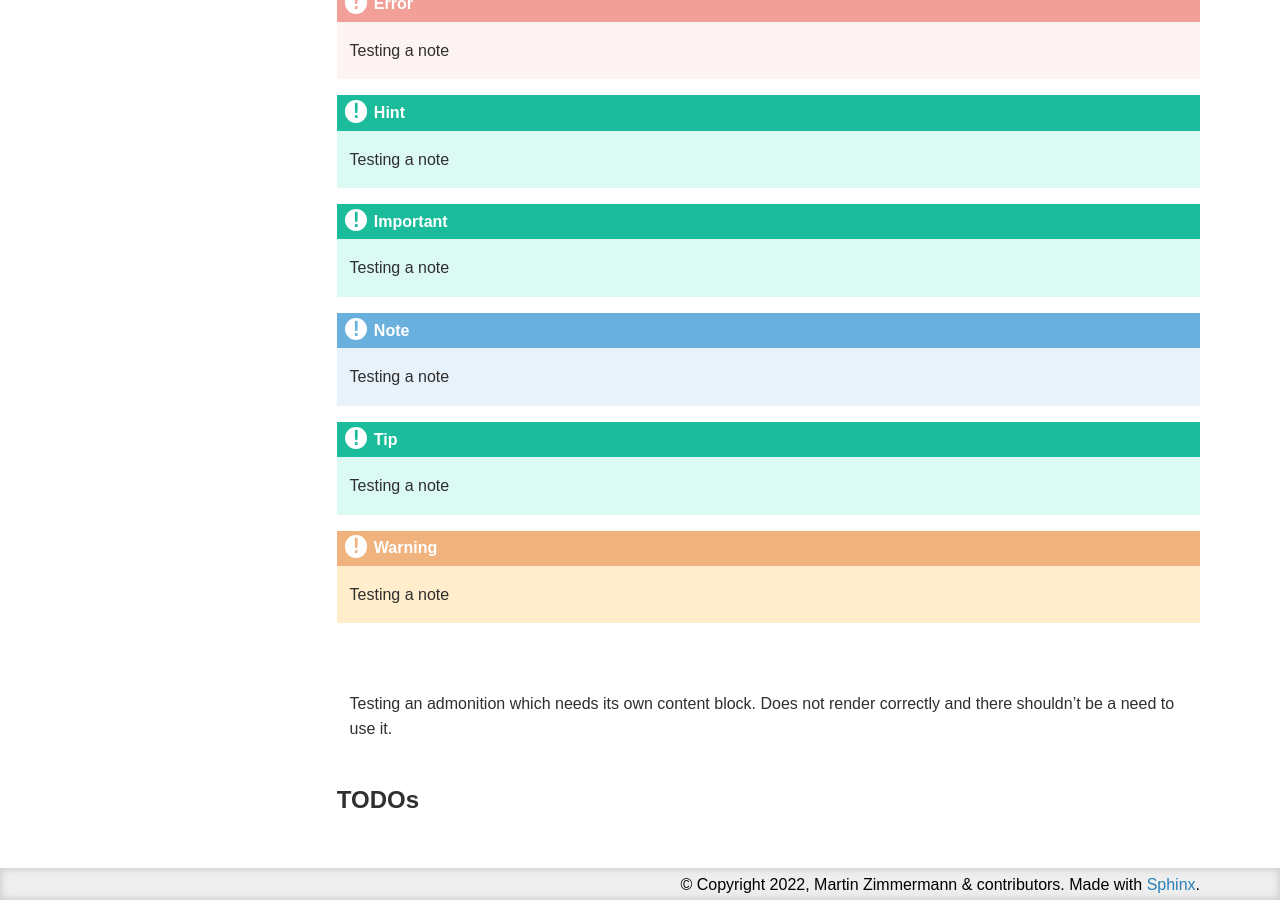
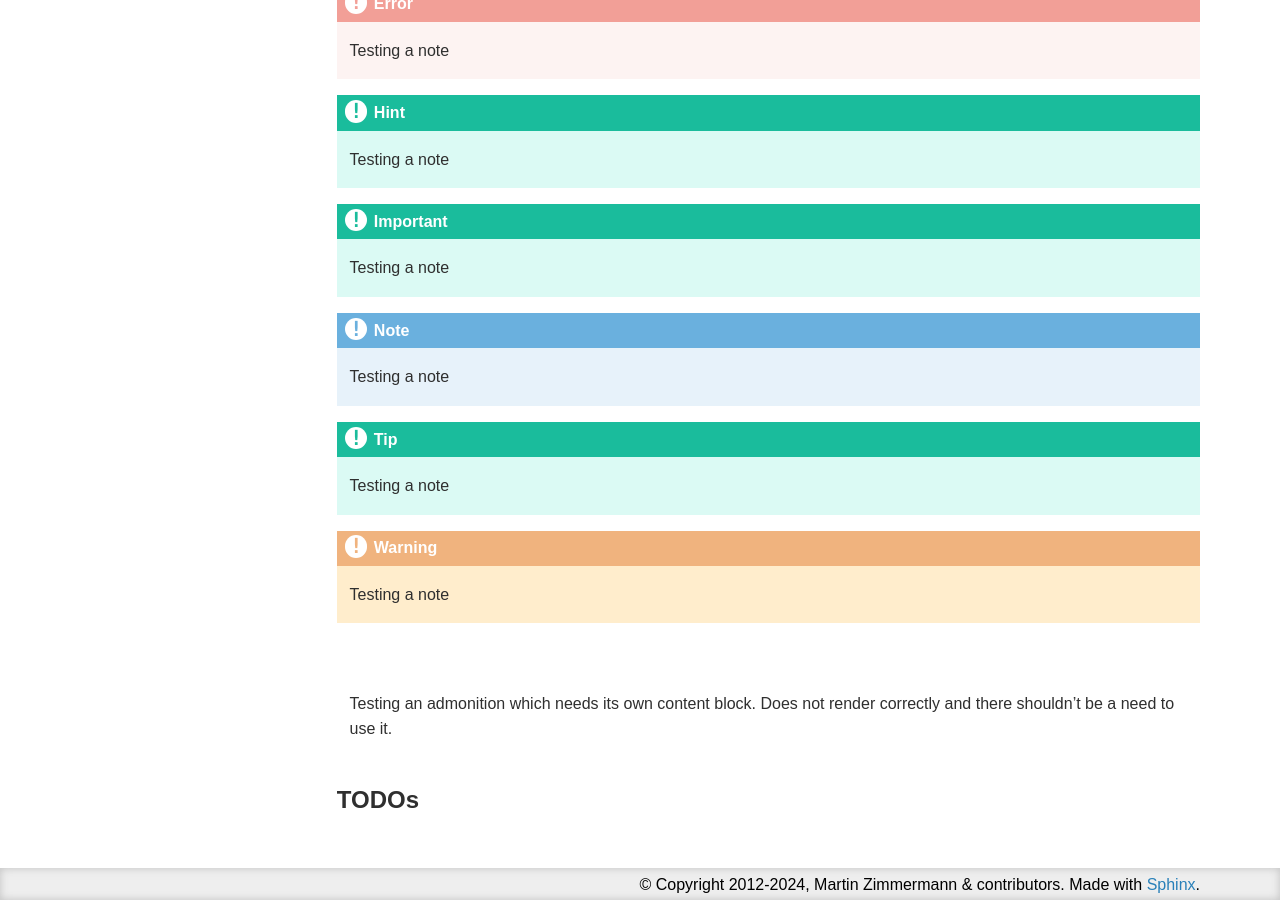
Before and after one commit to isso-comments/isso, a Sphinx documentation site: the page built from docs/theme-testing.rst, in a window 1280 px wide and 900 px high, scrolled down 780 px. Built offline with Sphinx 7.4.7, drawn with Linux system fonts in a browser that asks for light colours.

Commit message:
Update copyright year from 2022 to 2012-2024 (#1046)

```diff
--- a/docs/conf.py
+++ b/docs/conf.py
@@ -66,7 +66,7 @@ root_doc = 'docs/toc'
 
 # General information about the project.
 project = 'Isso'
-copyright = '2022, Martin Zimmermann & contributors'
+copyright = '2012-2024, Martin Zimmermann & contributors'
 
 # The language for content autogenerated by Sphinx. Refer to documentation
 # for a list of supported languages.
```
